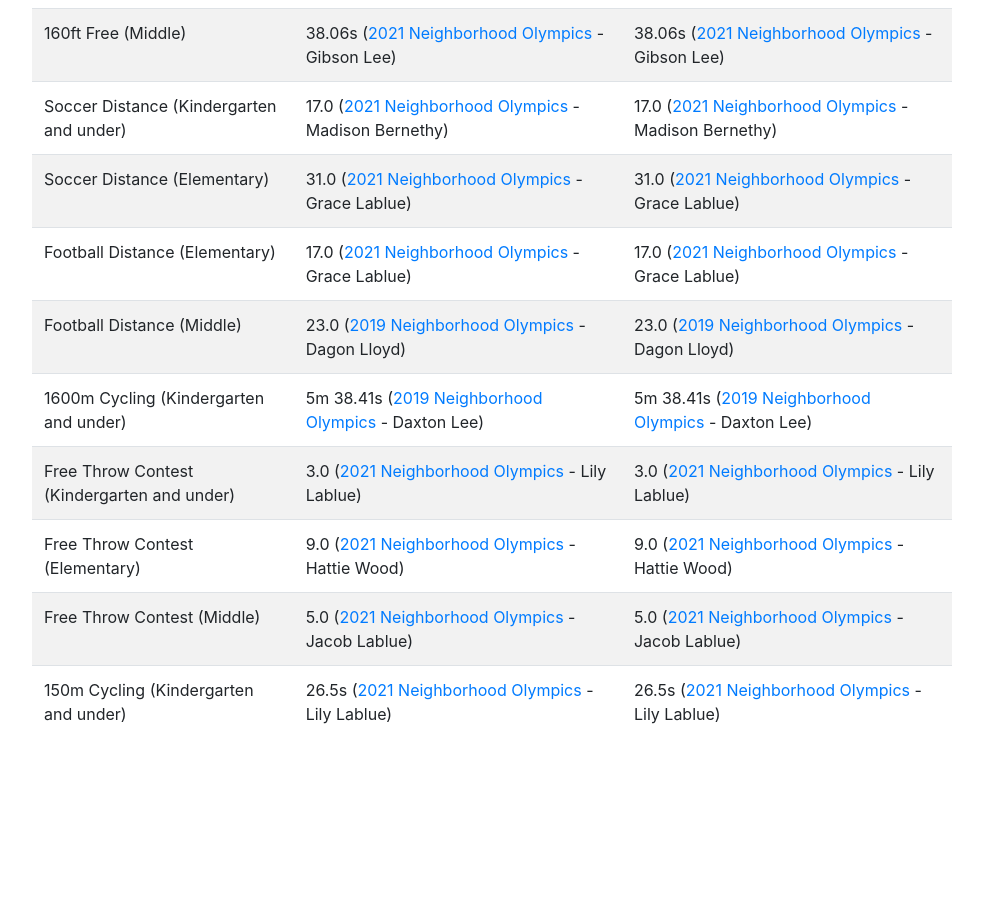
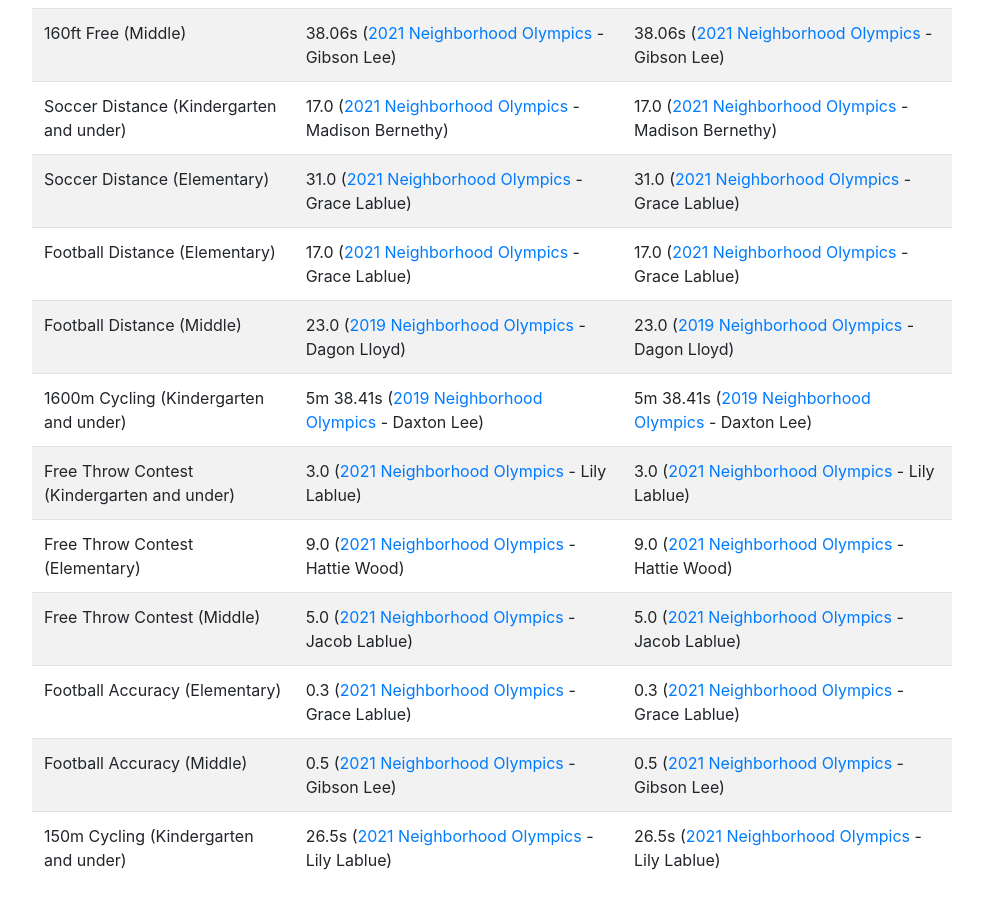
Before and after one commit to okielife/verderidge.fun, a Jekyll site: the page built from records.html, in a window 1280 px wide and 900 px high, scrolled down 1630 px. Shown: the whole window, without its empty margins (53-1036 px from the left). Built offline with Jekyll 4.4.1, drawn with Linux system fonts in a browser that asks for light colours; nearby versions of some CDN libraries; before the commit the page ends 2384 px from its top, so only the background shows below that.

Commit message:
Updated records from 2021

```diff
--- a/_data/records.json
+++ b/_data/records.json
@@ -288,6 +288,30 @@
     "neighborhood_record_athlete": "Jacob Lablue"
   },
   {
+    "event_name": "Football Accuracy",
+    "event_category": "Athletics",
+    "results_units": "feet",
+    "age_group": "Elementary",
+    "olympic_record": 0.3,
+    "olympic_record_event_id": "Olympics2021",
+    "olympic_record_athlete": "Grace Lablue",
+    "neighborhood_record": 0.3,
+    "neighborhood_record_event_id": "Olympics2021",
+    "neighborhood_record_athlete": "Grace Lablue"
+  },
+  {
+    "event_name": "Football Accuracy",
+    "event_category": "Athletics",
+    "results_units": "feet",
+    "age_group": "Middle",
+    "olympic_record": 0.5,
+    "olympic_record_event_id": "Olympics2021",
+    "olympic_record_athlete": "Gibson Lee",
+    "neighborhood_record": 0.5,
+    "neighborhood_record_event_id": "Olympics2021",
+    "neighborhood_record_athlete": "Gibson Lee"
+  },
+  {
     "event_name": "150m Cycling",
     "event_category": "Athletics",
     "results_units": "seconds",
```
